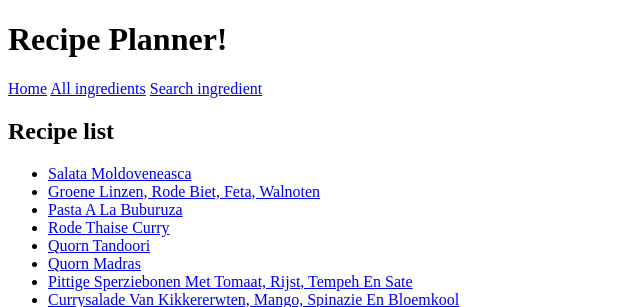
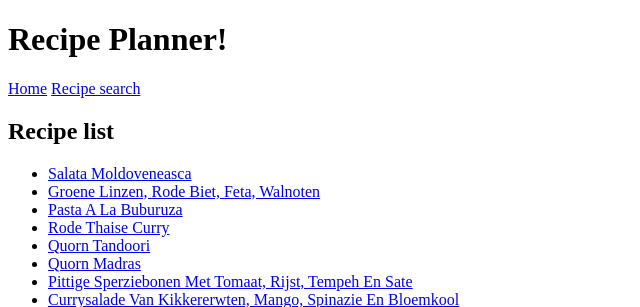
Before and after one commit to NHameleers/recipe_planner, a Django app: page /recipe_planner/ in a window 1280 px wide. Shown: the top 307 px of the page, without its empty margins (0-640 px from the left). Run offline with Django 3.2, Linux system fonts and the light colour scheme; data comes from the database, SQL or seed files in the repository.

Commit message:
Removed single ingredient search. Added custom template for 'days ago'

```diff
--- a/recipe_planner/templates/recipe_planner/base.html
+++ b/recipe_planner/templates/recipe_planner/base.html
@@ -5,8 +5,7 @@
 
 <nav>
 	<a href="{% url 'recipe_planner:index' %}">Home</a>
-	<a href="{% url 'recipe_planner:ingredient_list' %}">All ingredients</a>
-	<a href="{% url 'recipe_planner:search_ingredient' %}">Search ingredient</a>
+	<a href="{% url 'recipe_planner:ingredient_list' %}">Recipe search</a>
 
 </nav>
 
--- a/recipe_planner/templates/recipe_planner/index.html
+++ b/recipe_planner/templates/recipe_planner/index.html
@@ -2,13 +2,17 @@
 {% extends 'recipe_planner/base.html' %}
 
 {% block content %}
+
+{% load recipe_planner_extras %}
 
 	<h2>Recipe list</h2>
 
 	{% if latest_recipe_list %}
 	    <ul>
 	    {% for recipe in latest_recipe_list %}
-	        <li><a href="{% url 'recipe_planner:detail' recipe.id %}">{{ recipe.name|title }}</a></li>
+	        <li>
+	        	<!-- shows 'x days ago' in front of recipe {{ recipe.last_in_menu|days_since }}:  -->
+	        	<a href="{% url 'recipe_planner:detail' recipe.id %}">{{ recipe.name|title }}</a></li>
 	    {% endfor %}
 	    </ul>
 	{% else %}
--- a/recipe_planner/templates/recipe_planner/ingredient_list.html
+++ b/recipe_planner/templates/recipe_planner/ingredient_list.html
@@ -29,7 +29,7 @@
 
 <ul>
 {% for recipe in recipes %}
-    <li><a href="{% url 'recipe_planner:detail' recipe.id %}">{{ recipe.name|title }}</a></li>
+    <li><a href="{% url 'recipe_planner:detail' recipe.id %}">{{ recipe.name|capfirst }}</a></li>
 {% endfor %}
 </ul>
 
--- /dev/null
+++ b/recipe_planner/templatetags/recipe_planner_extras.py
@@ -0,0 +1,32 @@
+from django import template
+import datetime
+
+register = template.Library()
+
+# https://stackoverflow.com/questions/24818768/django-built-in-timesince-filter-to-show-only-days
+@register.filter(expects_localtime=True)
+def days_since(value, arg=None):
+    try:
+        tzinfo = getattr(value, 'tzinfo', None)
+        value = datetime.date(value.year, value.month, value.day)
+    except AttributeError:
+        # Passed value wasn't a date object
+        return value
+    except ValueError:
+        # Date arguments out of range
+        return value
+    today = datetime.datetime.now(tzinfo).date()
+    delta = value - today
+    day_str = "days ago"
+
+    # if abs(delta.days) == 1:
+    #     day_str = _("day")
+    # else:
+    #     day_str = _("days")
+
+    # if delta.days < 1:
+    #     fa_str = _("ago")
+    # else:
+    #     fa_str = _("from now")
+
+    return "%03d%s" % (abs(delta.days), day_str)
--- a/recipe_planner/todo.txt
+++ b/recipe_planner/todo.txt
@@ -1,6 +1,4 @@
 
-In all ingredients recipe search: sort by last_in_menu
 
-add 'cuisine' field
 
 scrape ah-bonus for input in ingredient search
--- a/recipe_planner/urls.py
+++ b/recipe_planner/urls.py
@@ -8,5 +8,4 @@ urlpatterns = [
 	path('<int:pk>/', views.DetailView.as_view(), name='detail'),
 	path('<int:pk>', views.IngredientDetailView.as_view(), name='ingredient_detail'),
 	path('ingredient_list/', views.ingredient_list, name='ingredient_list'),
-	path('search_ingredient/', views.search_ingredient, name='search_ingredient'),
 ]
--- a/recipe_planner/views.py
+++ b/recipe_planner/views.py
@@ -8,16 +8,6 @@ from .models import Recipe, Ingredient
 
 
 
-
-# def index(request):
-# 	latest_recipe_list = Recipe.objects.all()
-# 	context = {'latest_recipe_list': latest_recipe_list}
-# 	return render(request, 'recipe_planner/index.html', context)
-
-# 	# There’s also a get_list_or_404() function, which works just as
-# 	# get_object_or_404() – except using filter() instead of get().
-# 	# It raises Http404 if the list is empty.
-
 class IndexView(generic.ListView):
 	template_name = 'recipe_planner/index.html'
 	context_object_name = 'latest_recipe_list'
@@ -26,31 +16,21 @@ class IndexView(generic.ListView):
 		return Recipe.objects.order_by('last_in_menu')
 
 
-# def detail(request, recipe_id):
-# 	recipe = get_object_or_404(Recipe, pk=recipe_id)
-# 	return render(request, 'recipe_planner/detail.html', {'recipe': recipe})
-
 
 class DetailView(generic.DetailView):
 	model = Recipe
 	template_name = 'recipe_planner/detail.html'
 
 
-# def ingredient_detail(request, ingredient_id):
-# 	ingredient = get_object_or_404(Ingredient, pk=ingredient_id)
-# 	context = {
-# 		'ingredient': ingredient
-# 	}
-# 	return render(request, 'recipe_planner/ingredient_detail.html', context)
 
 class IngredientDetailView(generic.DetailView):
 	model = Ingredient
 	template_name = 'recipe_planner/ingredient_detail.html'
 
+
+
 def ingredient_list(request):
 	all_ingredients_list = Ingredient.objects.all()
-	context = {'all_ingredients_list': all_ingredients_list}
-
 
 	# this works with the names instead of the ideas. Not the greatest solution,
 	# as it could run into trouble when names get duplicates. I was able to pass
@@ -60,21 +40,7 @@ def ingredient_list(request):
 
 	recipes = Recipe.objects.filter(ingredients__name__in=ingredient_names).distinct().order_by('last_in_menu')
 
-	context.update({'recipes': recipes})
+	context = {'all_ingredients_list': all_ingredients_list,
+	'recipes': recipes}
 
 	return render(request, 'recipe_planner/ingredient_list.html', context)
-
-
-
-
-
-
-def search_ingredient(request):
-    query = request.POST.get('search_ingredient', None)
-    context = {}
-
-    if query and request.method == 'POST':
-        results = Ingredient.objects.filter(name=query)
-        context.update({'results': results})
-
-    return render(request, 'recipe_planner/search_ingredient.html', context)
```
Also changed, not shown: deleted_files_saving_for_hints/search_ingredient.html (renamed from recipe_planner/templates/recipe_planner/search_ingredient.html), recipe_planner/templatetags/__init__.py (added).
